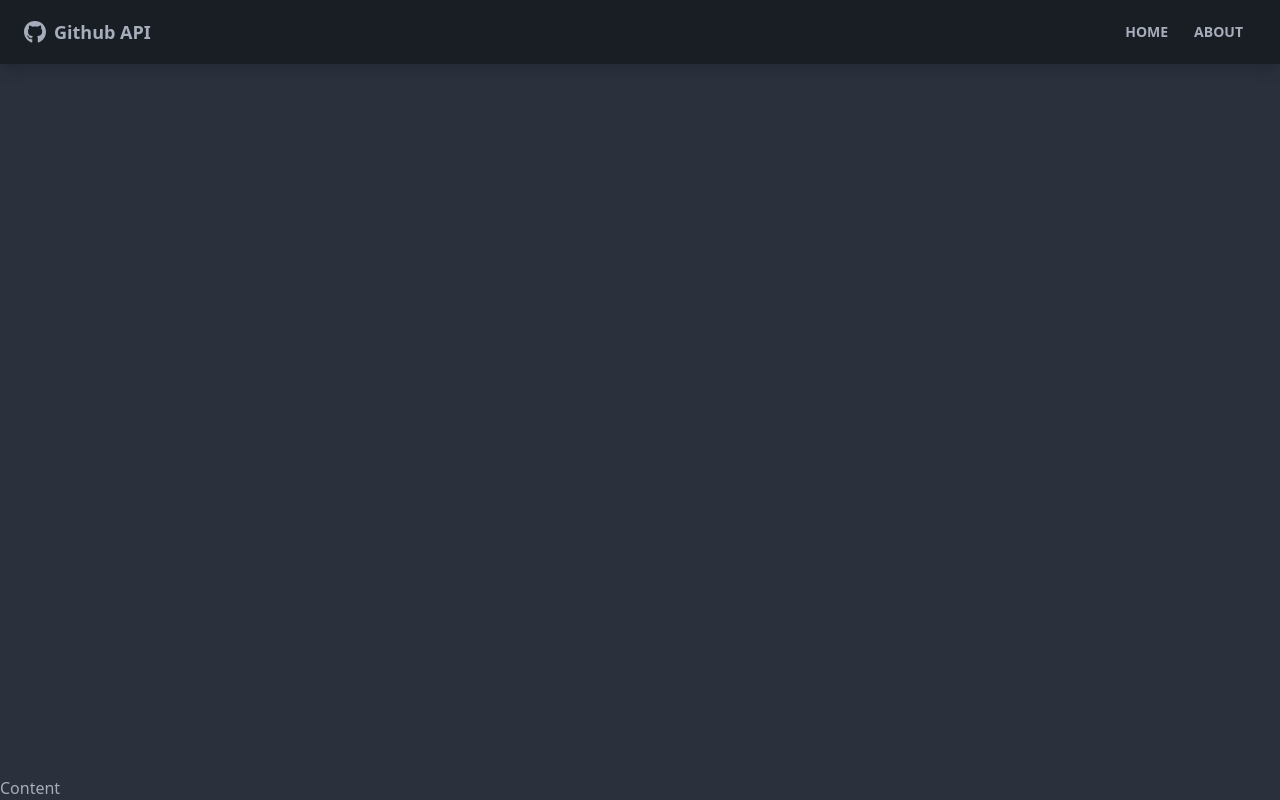
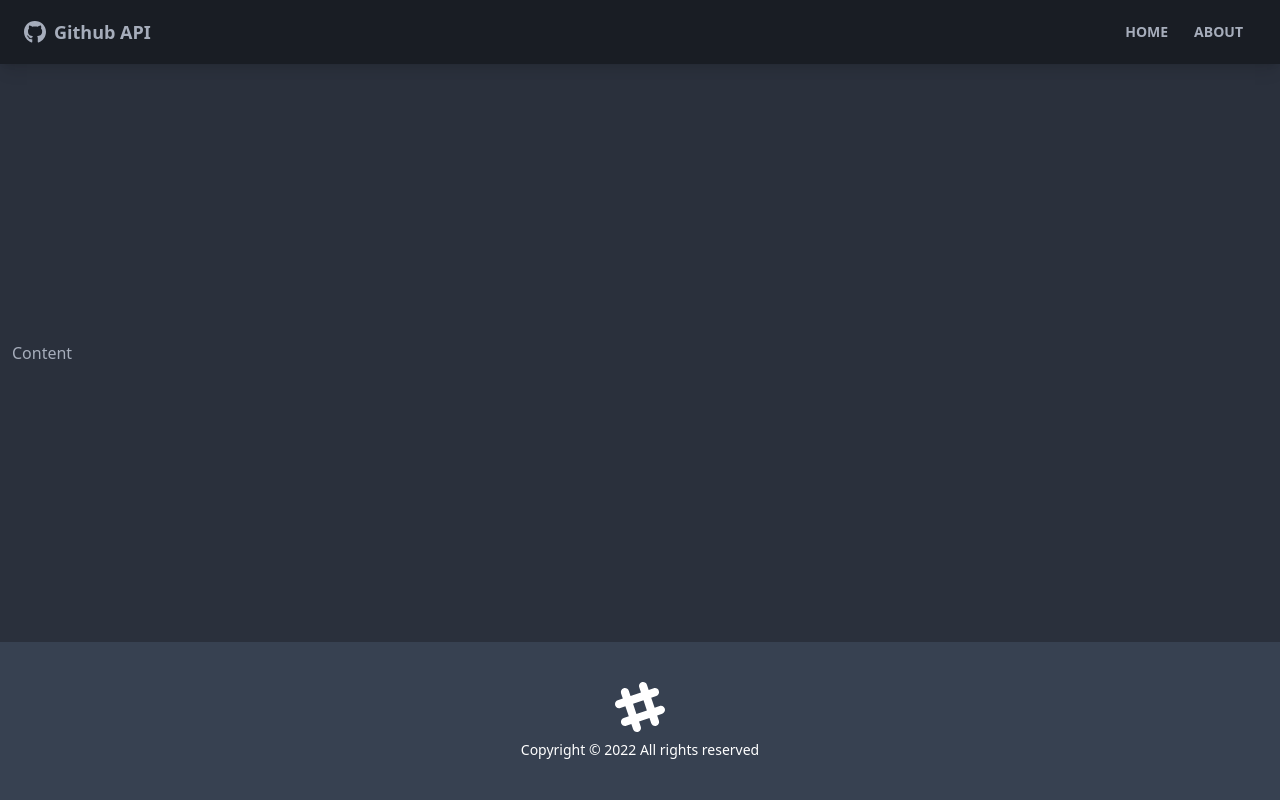
Before and after one commit to cuadchris/github_api, a React (Create React App) app: page / in a window 1280 px wide. Built offline with nearby package versions, Linux system fonts and the light colour scheme.

Commit message:
footer added

```diff
--- a/src/App.js
+++ b/src/App.js
@@ -1,4 +1,5 @@
 import { BrowserRouter } from "react-router-dom";
+import Footer from "./components/layout/Footer";
 import { NavBar } from "./components/layout/NavBar";
 
 function App() {
@@ -7,7 +8,8 @@
       <div className="flex flex-col justify-between h-screen">
         <NavBar />
 
-        <main>Content</main>
+        <main className="container mx-auto px-3 pb-12">Content</main>
+        <Footer/>
       </div>
     </BrowserRouter>
   );
--- /dev/null
+++ b/src/components/layout/Footer.jsx
@@ -0,0 +1,25 @@
+
+
+const Footer = () => {
+    const footerYear = new Date().getFullYear()
+  return (
+    <footer className="footer p-10 bg-gray-700 text-primary-content footer-center">
+        <div>
+        <svg
+          width='50'
+          height='50'
+          viewBox='0 0 24 24'
+          xmlns='http://www.w3.org/2000/svg'
+          fillRule='evenodd'
+          clipRule='evenodd'
+          className='inline-block fill-current'
+        >
+          <path d='M22.672 15.226l-2.432.811.841 2.515c.33 1.019-.209 2.127-1.23 2.456-1.15.325-2.148-.321-2.463-1.226l-.84-2.518-5.013 1.677.84 2.517c.391 1.203-.434 2.542-1.831 2.542-.88 0-1.601-.564-1.86-1.314l-.842-2.516-2.431.809c-1.135.328-2.145-.317-2.463-1.229-.329-1.018.211-2.127 1.231-2.456l2.432-.809-1.621-4.823-2.432.808c-1.355.384-2.558-.59-2.558-1.839 0-.817.509-1.582 1.327-1.846l2.433-.809-.842-2.515c-.33-1.02.211-2.129 1.232-2.458 1.02-.329 2.13.209 2.461 1.229l.842 2.515 5.011-1.677-.839-2.517c-.403-1.238.484-2.553 1.843-2.553.819 0 1.585.509 1.85 1.326l.841 2.517 2.431-.81c1.02-.33 2.131.211 2.461 1.229.332 1.018-.21 2.126-1.23 2.456l-2.433.809 1.622 4.823 2.433-.809c1.242-.401 2.557.484 2.557 1.838 0 .819-.51 1.583-1.328 1.847m-8.992-6.428l-5.01 1.675 1.619 4.828 5.011-1.674-1.62-4.829z'></path>
+        </svg>
+        <p>Copyright &copy; {footerYear} All rights reserved</p>
+        </div>
+    </footer>
+  )
+}
+
+export default Footer
```
